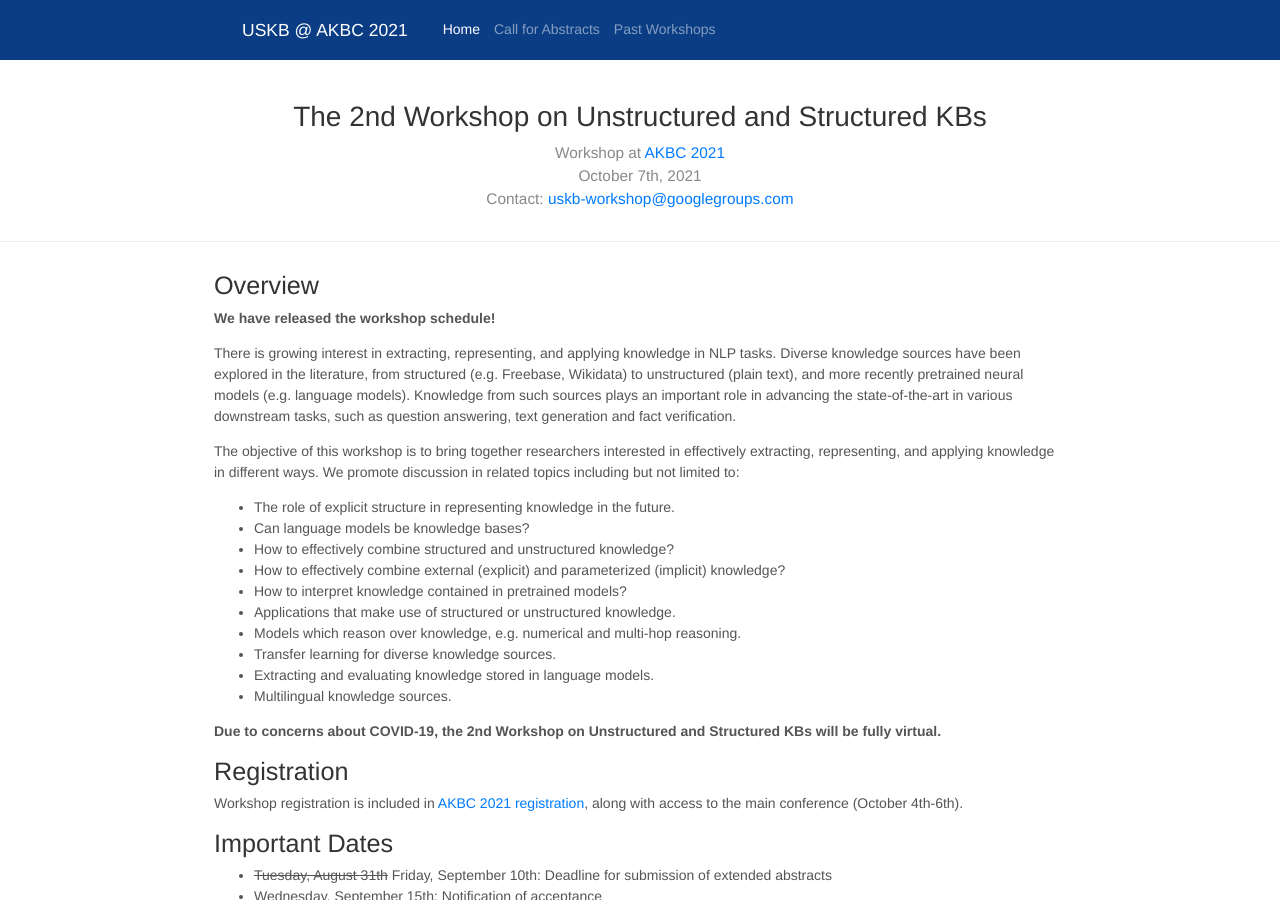
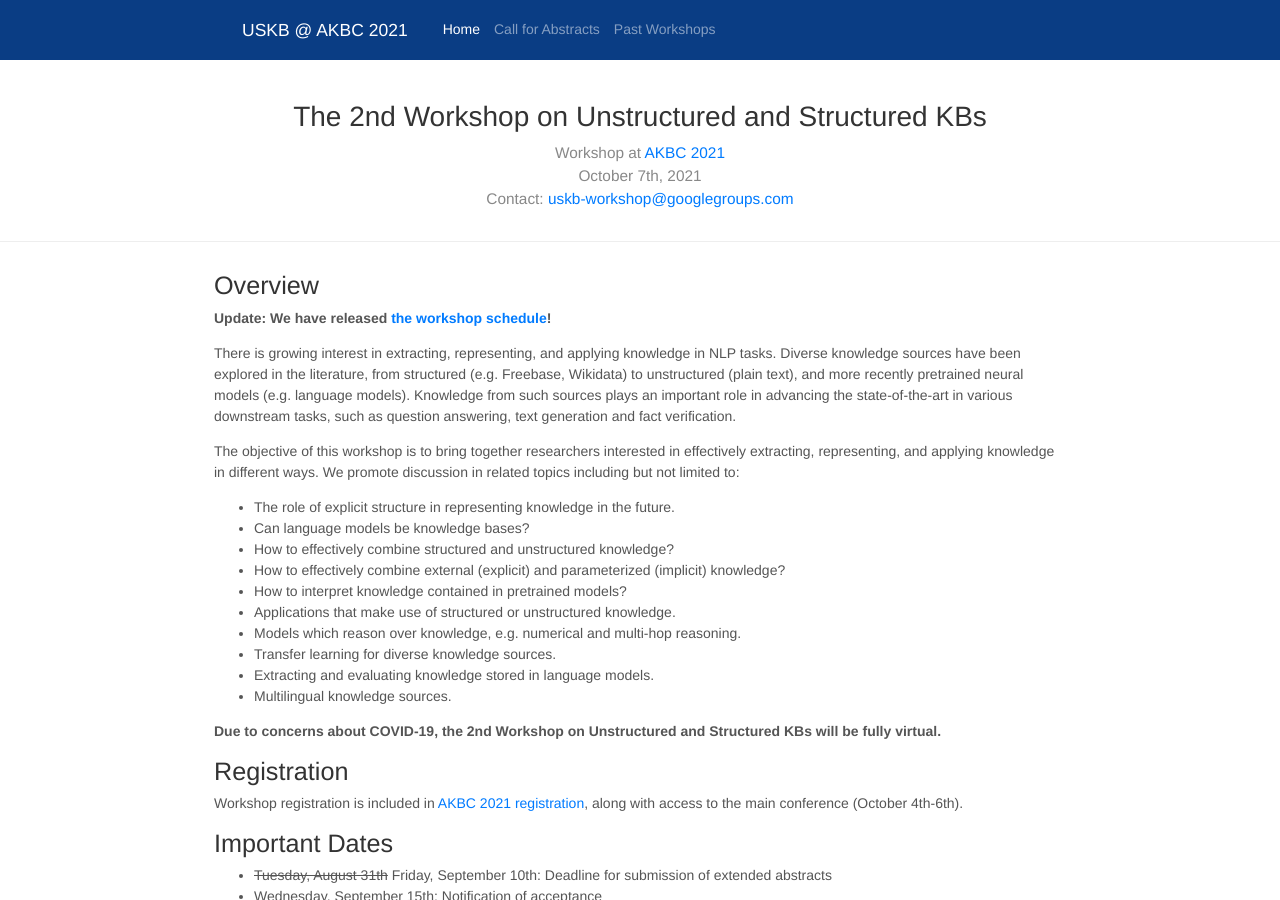
Before and after one commit to spa-nlp/spa-nlp.github.io, a Jekyll site: the page built from index.md, in a window 1280 px wide and 900 px high. Built offline with Jekyll 4.4.1, drawn with Linux system fonts in a browser that asks for light colours; nearby versions of some CDN libraries.

Commit message:
minor edit

```diff
--- a/index.md
+++ b/index.md
@@ -7,7 +7,7 @@ collection: pages_2021
 
 ## Overview
 
-**We have released the workshop schedule!**
+**Update: We have released [the workshop schedule](https://uskb-workshop.github.io/#schedule)!**
 
 There is growing interest in extracting, representing, and applying knowledge in NLP tasks. Diverse knowledge sources have been explored in the literature, from structured (e.g. Freebase, Wikidata) to unstructured (plain text), and more recently pretrained neural models (e.g. language models). Knowledge from such sources plays an important role in advancing the state-of-the-art in various downstream tasks, such as question answering, text generation and fact verification.
 
```
